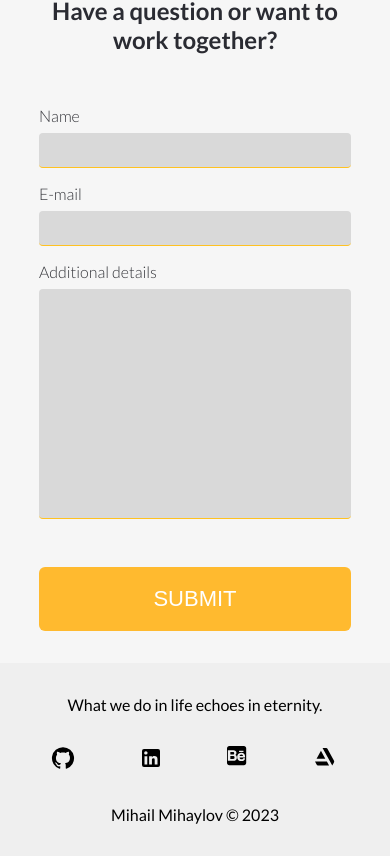
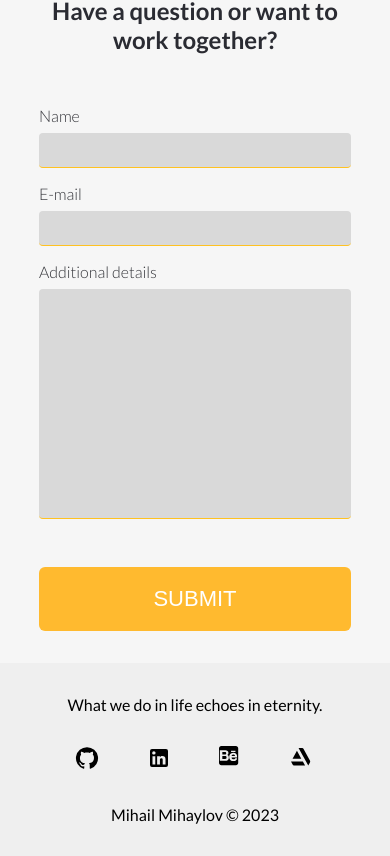
Before and after one commit to tielass/portfolio-website, a React (Create React App) app: page / in a window 390 px wide. Shown: the part 8019-8875 px from the top of the page. Built offline with nearby package versions, Linux system fonts and the light colour scheme.

Commit message:
footer mobile fix

```diff
--- a/src/App.css
+++ b/src/App.css
@@ -325,8 +325,8 @@ html {
 
   /* Footer */
 
-  .footer .social--media a {
-    margin: auto 1rem;
+  .App .footer .social--media a {
+    margin: auto 1.5rem;
   }
 
 }
```
